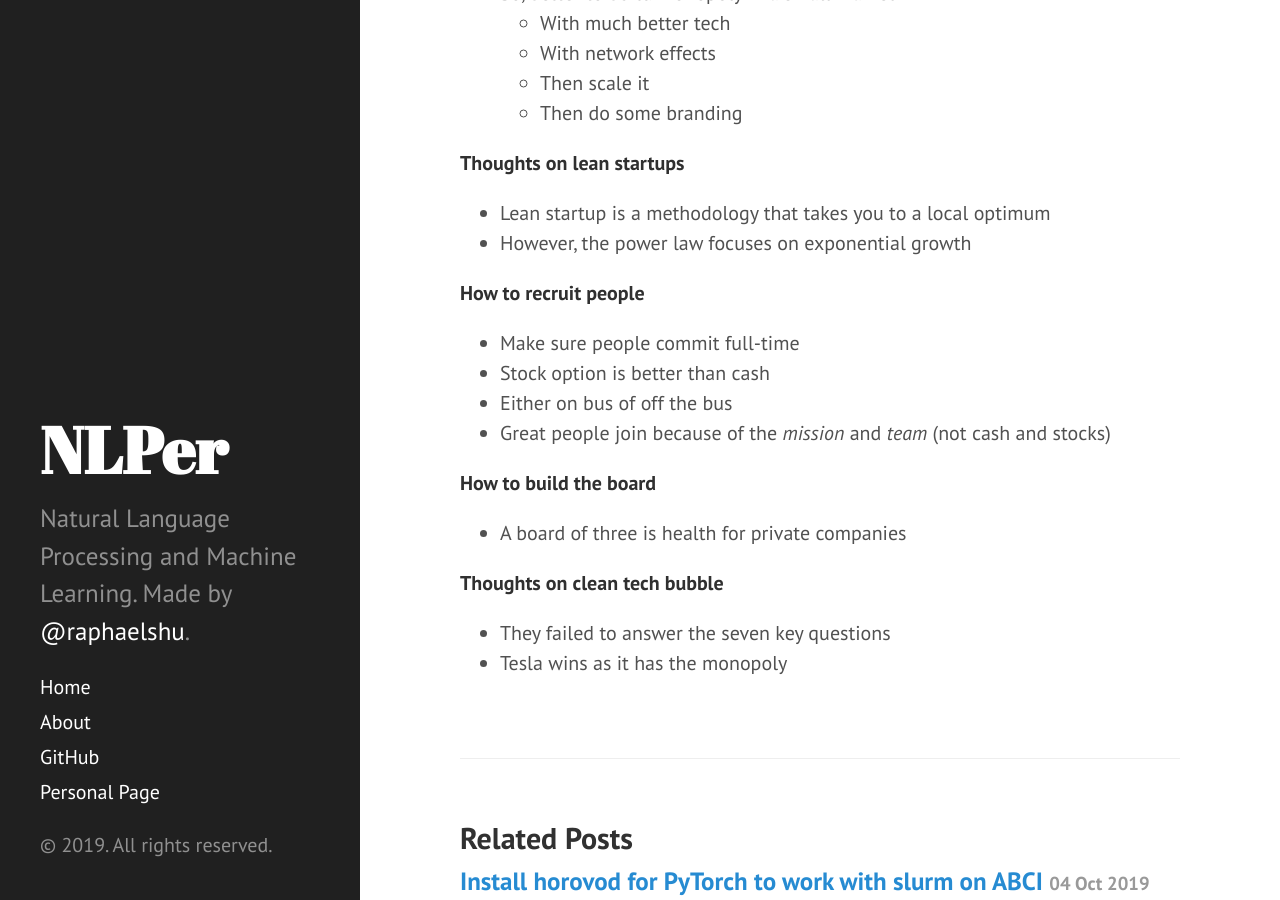
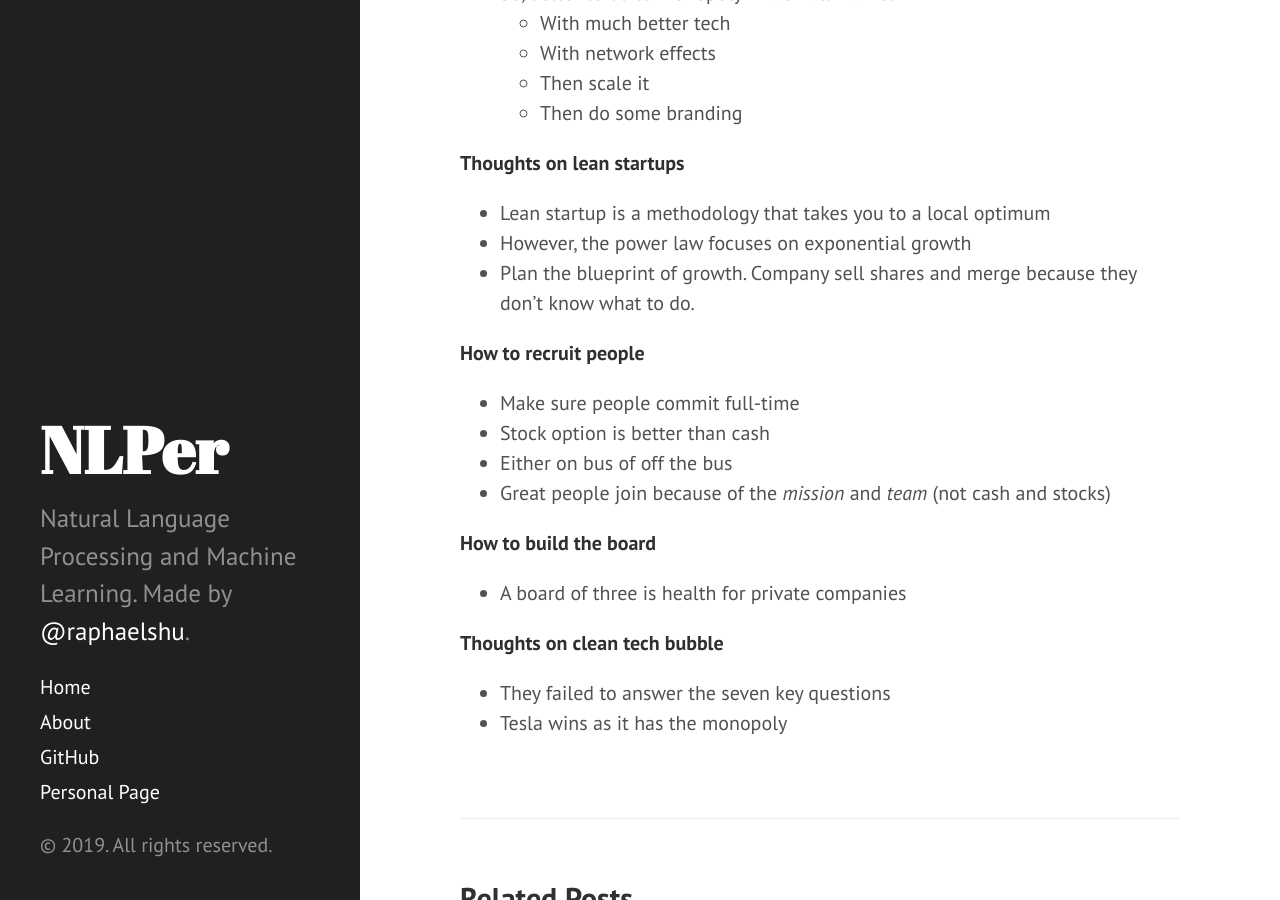
Before and after one commit to zomux/nlper, a Jekyll site: the page built from _posts/2019-10-13-book-review-zero-to-one.md, in a window 1280 px wide and 900 px high, scrolled down 1476 px. Built offline with Jekyll 4.4.1, drawn with Linux system fonts in a browser that asks for light colours; our own code applies the rules of GitHub Pages for plain Markdown files; comment, search, counter and statistics services are not loaded; some of the changed lines change nothing that is shown.

Commit message:
_posts/2019-10-13-book-review-zero-to-one.md updated from https://stackedit.io/

```diff
--- a/_posts/2019-10-13-book-review-zero-to-one.md
+++ b/_posts/2019-10-13-book-review-zero-to-one.md
@@ -1,6 +1,6 @@
 ---
 layout: post
-title: Book Review: Zero to One
+title: [Book Review] Zero to One: Notes on Startups, or How to Build the Future
 ---
 
 ### Zero to One: Notes on Startups, or How to Build the Future
@@ -52,6 +52,7 @@ Key Message: To successfully run a startup, the founders have to consider seven
 
 - Lean startup is a methodology that takes you to a local optimum
 - However, the power law focuses on exponential growth
+- Plan the blueprint of growth. Company sell shares and merge because they don't know what to do.
 
 **How to recruit people**
 
@@ -70,5 +71,5 @@ Key Message: To successfully run a startup, the founders have to consider seven
 - They failed to answer the seven key questions
 - Tesla wins as it has the monopoly
 <!--stackedit_data:
-eyJoaXN0b3J5IjpbLTE3MTk1MDg3ODhdfQ==
+eyJoaXN0b3J5IjpbLTI1ODk0MTEzM119
 -->
```
